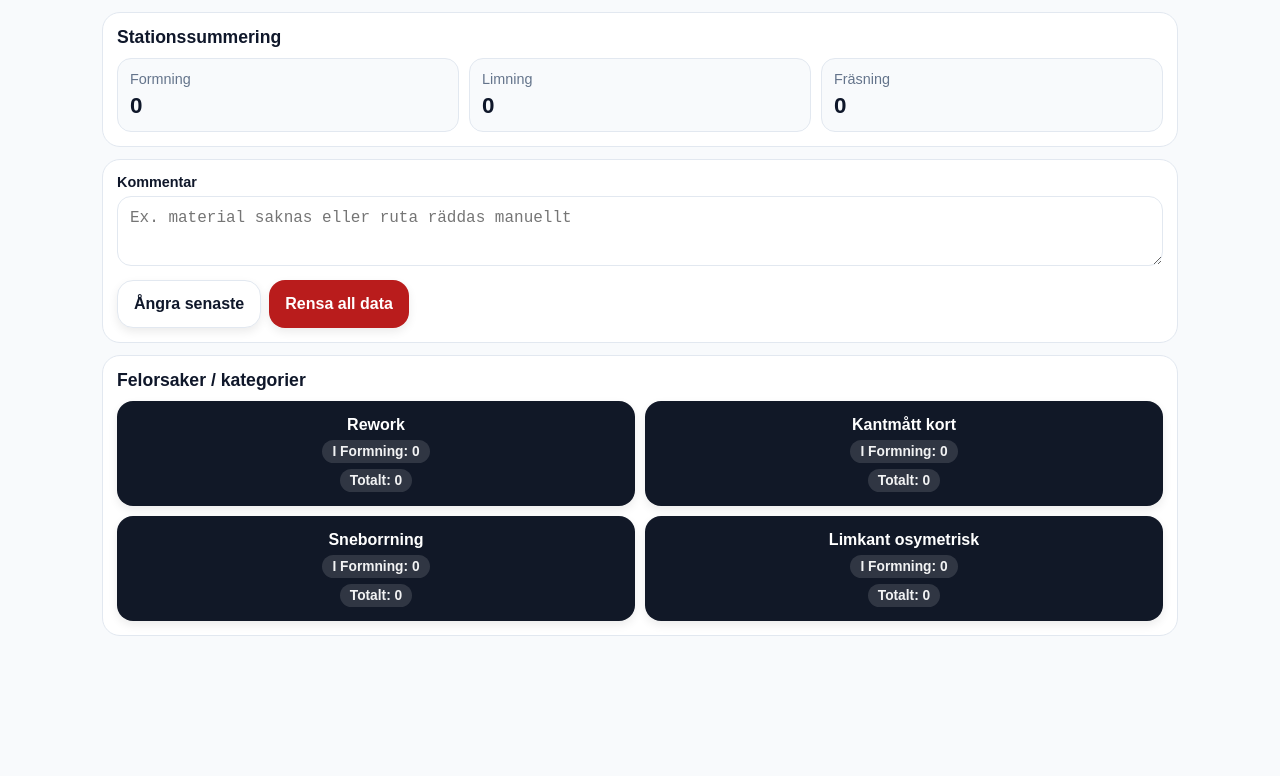
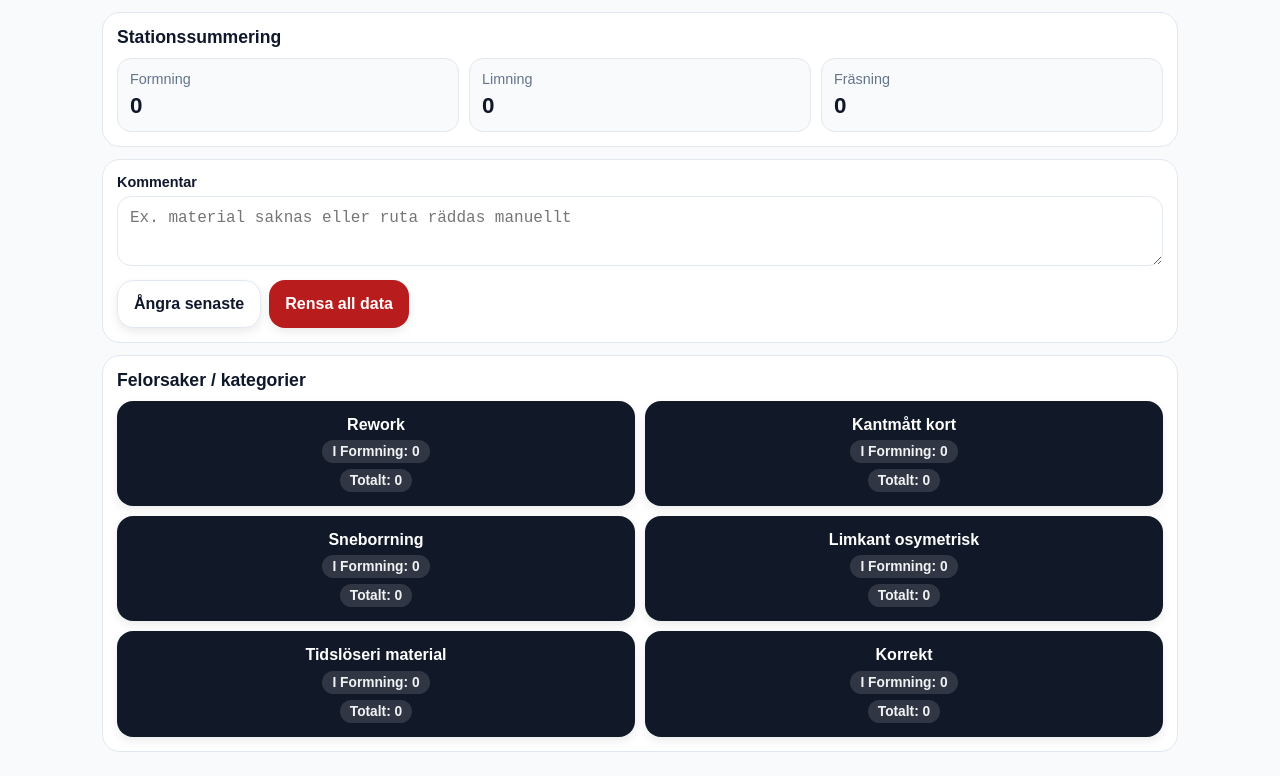
Before and after one commit to sebene02/Frekvensstudie, a plain HTML site: page index.html in a window 1280 px wide. Shown: the part 379-1155 px from the top of the page. Before the commit the page ends 1039 px from the top, so only its background shows below. Drawn offline with Linux system fonts and the light colour scheme.

Commit message:
Update index.html

```diff
--- a/index.html
+++ b/index.html
@@ -383,7 +383,9 @@
       "Rework",
       "Kantmått kort",
       "Sneborrning",
-      "Limkant osymetrisk"
+      "Limkant osymetrisk",
+      "Tidslöseri material",
+      "Korrekt"
     ],
     activeStation: "Formning",
     records: []
```
